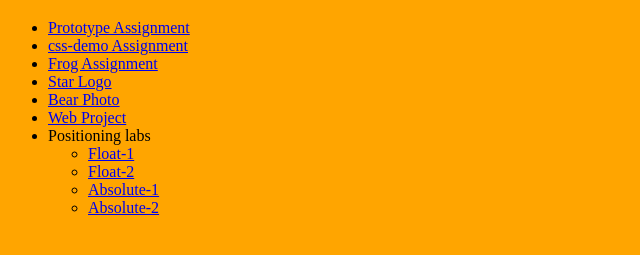
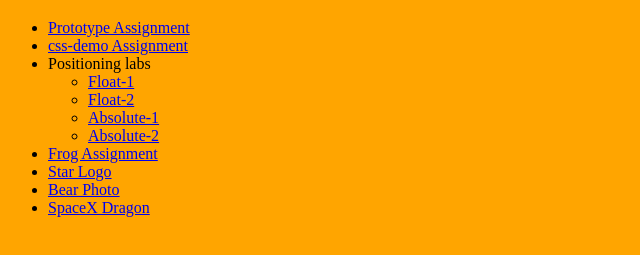
Before and after one commit to BryceEbsen/ifsc-1310, a plain HTML site: page index.html in a window 1280 px wide. Shown: the part 61-316 px from the top of the page, without its empty margins (0-640 px from the left). Drawn offline with Linux system fonts and the light colour scheme.

Commit message:
fixed home page order

```diff
--- a/index.html
+++ b/index.html
@@ -20,10 +20,6 @@
     <ul>
       <li><a href="prototype/index.html">Prototype Assignment</a></li>
       <li><a href="css-demo/index.html">css-demo Assignment</a></li>
-      <li><a href="assets/img/Screenshot (7).png">Frog Assignment</a></li>
-      <li><a href="assets/img/star_logo.png" type="text/png">Star Logo</a></li>
-      <li><a href="assets/img/bear_in_moria.jpg" type="text/jpg">Bear Photo </a></li>
-      <li><a href="dragon/index.html">Web Project</a></li>
       <li>Positioning labs</li>
         <ul>
           <li><a href="positioning-lab/float-1.html">Float-1</a></li>
@@ -31,6 +27,10 @@
           <li><a href="positioning-lab/absolute-1.html">Absolute-1</a></li>
           <li><a href="positioning-lab/absolute-2.html">Absolute-2</a></li>
         </ul>
+      <li><a href="assets/img/Screenshot (7).png">Frog Assignment</a></li>
+      <li><a href="assets/img/star_logo.png" type="text/png">Star Logo</a></li>
+      <li><a href="assets/img/bear_in_moria.jpg" type="text/jpg">Bear Photo </a></li>
+      <li><a href="dragon/index.html">SpaceX Dragon</a></li>
     </ul>
   </nav>
 </body>
```
